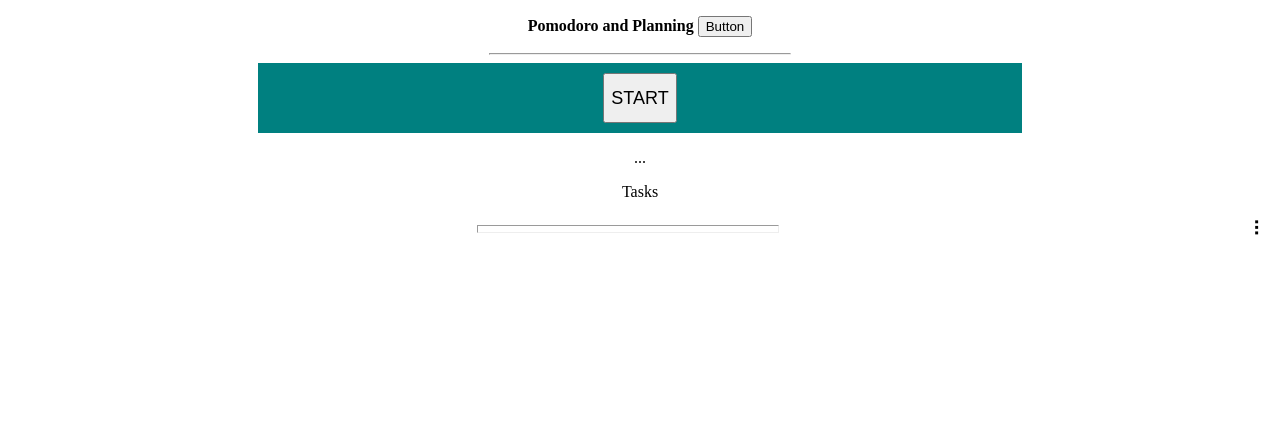
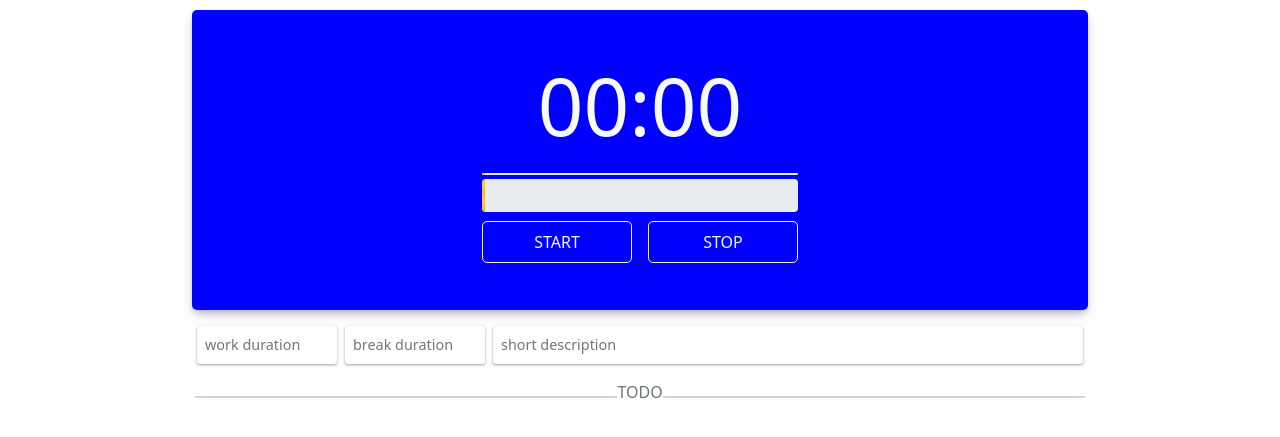
Before and after one commit to Lucid-art/Team-8-Project, a Flask app: page /pomodoro in a window 1280 px wide. Shown: the top 437 px of the page. Run offline with Flask 2, Linux system fonts and the light colour scheme; some libraries are stand-ins or nearby versions.

Commit message:
Add files via upload

```diff
--- a/Team-8-Project-master2/static/style.css
+++ b/Team-8-Project-master2/static/style.css
@@ -9,7 +9,7 @@
     width: 100%;
     max-width: 70%;
     height: 300px;
-    background-color: #D9534F;
+    background-color: blue;
     margin-top: 10px;
     border-radius: 5px;
     box-shadow: rgba(50, 50, 93, 0.25) 0px 6px 12px -2px, rgba(0, 0, 0, 0.3) 0px 3px 7px -3px;
--- a/Team-8-Project-master2/templates/pomodoro.html
+++ b/Team-8-Project-master2/templates/pomodoro.html
@@ -2,119 +2,73 @@
 <html lang="en">
 <head>
     <meta charset="UTF-8">
+    <meta http-equiv="X-UA-Compatible" content="IE=edge">
     <meta name="viewport" content="width=device-width, initial-scale=1.0">
-    <title>Document</title>
+
+
+    <!-- Font awesome -->
+    <script src="https://kit.fontawesome.com/02b5c565be.js" crossorigin="anonymous"></script>
+    <!-- Bootstrap Css -->
+    <link href="https://cdn.jsdelivr.net/npm/bootstrap@5.0.0-beta3/dist/css/bootstrap.min.css" rel="stylesheet" integrity="sha384-eOJMYsd53ii+scO/bJGFsiCZc+5NDVN2yr8+0RDqr0Ql0h+rP48ckxlpbzKgwra6" crossorigin="anonymous">
+    <!-- Custom Css -->
     <link rel= "stylesheet" href = "/static/style.css">
 
-    <style>
 
-    #wrap{
-    background-color: teal;
-    padding: 10px;
-    margin-left: 250px;
-    margin-right: 250px;
-    text-align: center;
-    }
-
-    #main{
-        display: inline;
-        text-align: center;
-    }
-
-    hr {
-        color: teal;
-    }
-
-    #agenda{
-        text-align: center;
-    }
-
-    .start{
-        height: 50px;
-        font-size: large;
-    }
-
-    #agenda2{
-        text-align: center;
-    }
-
-    .menu-nav{
-        background-color: white;
-        display: flex;
-        justify-content: space-between;
-    }
-
-    .three-dots:after{
-        cursor: pointer;
-        content: '\2807';
-        font-size: 20px;
-        padding: 0 5px;
-    }
-
-    a{
-        text-decoration: none;
-        color: white;
-    }
-
-    a div{
-        padding: 2px;
-    }
-
-    .dropdown{
-        position: absolute;
-        right: 40px;
-        background-color: white;
-        box-shadow: 0px 0px 3px white;
-        outline: none;
-        opacity: 0;
-        z-index: -1;
-        max-height: 0;
-        transition: opacity 0.1s, z-index 0.1s, max-height 5s;
-    }
-
-    .dropdown-container:focus{
-        outline: none;
-    }
-
-    .dropdown-container:focus .dropdown{
-        opacity: 1;
-        z-index: 100;
-        max-height: 100vh;
-        transition: opacity 0.2s, z-index 0.2s, max-height 0.2s;
-    }
-    </style>
-
+    <title>Pomodoro Timer</title>
 </head>
 <body>
+        <!-- Header -->
+        <div class="main-container">
+            <div class="my-header d-flex flex-column align-items-center">
+                <small class="remTime fw-normal display-1 text-light mb-3">00:00</small>
 
-    <div id = "main">
-        <p><b>Pomodoro and Planning</b> <button>Button</button> </p><hr width = "300">
-    </div>
-
-    <div id = "wrap">
-        <button class = "start"> START </button>
-    </div>
-
-    <div id = "agenda">
-        <p>...</p>
-    </div>
-
-    <div id = "agenda2">
-        <p>Tasks</p>
-        <div class = "menu-nav"><hr width = "300">
-            <div class = "dropdown-container" tabindex = "-1">
-                <div class = "three-dots"></div>
-                 <div class = "dropdown">
-                    <a href = "#"><div>first</div></a>
-                    <a href = "#"><div>second</div></a>
-                    <a href = "#"><div>third</div></a>
-                    <a href = "#"><div>fourth</div></a>
+                <!-- Progress Bar -->
+                <div class="progBar">
+                    <div class="progress my-1" style="height:2px;">
+                        <div class="progress-bar p1 bg-warning" role="progressbar" style="width: 1%;" aria-valuenow="25" aria-valuemin="0" aria-valuemax="100"></div>
+                          </div>
+                          <div class="progress" style="height: 33px;">
+                            <div class="progress-bar p2 bg-warning progress-bar-striped progress-bar-animated" role="progressbar" style="width: 1%;" aria-valuenow="25" aria-valuemin="0" aria-valuemax="100"></div>
+                          </div>
                 </div>
-            </div>
-        </div>
-    </div>
 
 
 
+                <p class="noticeBoard fs-6 text-center mt-3" style="color:black;"></p>
+                <div class="my-btns d-flex">
+                    <a href="#" class="resume py-2 mx-2 d-none ">RESUME</a>
+                    <a href="#" class="pause py-2 mx-2 d-none">PAUSE</a>
+                    <a href="#" class="start py-2 mx-2">START</a>
+                    <a href="#" class="stop py-2 mx-2 ">STOP</a>
+
+                </div>
+            </div>
+
+        </div>
+
+       <small class="error d-flex justify-content-center fw-lighter mt-2 d-none" style="color: red;">Please fill all the inputs or work/break duration must be greater than 0(zero)</small>
+
+
+       <!-- Description Form -->
+        <div class="description mt-3">
+            <form action="" class="desc-form d-flex justify-content-center">
+                <input type="number" class="workDur p-2 mx-1"  name="workTime" placeholder="work duration">
+                <input type="number" class="breakDur p-2 mx-1"  name="breakTime" placeholder="break duration">
+                <input type="text" class="taskDesc p-2 mx-1" name="shortDesc"  placeholder="short description" autocomplete=off>
+            </form>
+        </div>
+
+         <!-- TODO Heading -->
+         <div class="TODO-heading d-flex justify-content-center pt-2 text-muted mt-2 ">
+            <hr style="width: 33%; height: 2px;color: #434D7A;">
+            <span>TODO</span>
+            <hr style="width: 33%;height: 2px; color: #434D7A;">
+        </div>
+
+       <div class="completed-list">
+
+       </div>
+
+        <script src="/static/script.js"></script>
 </body>
 </html>
```
